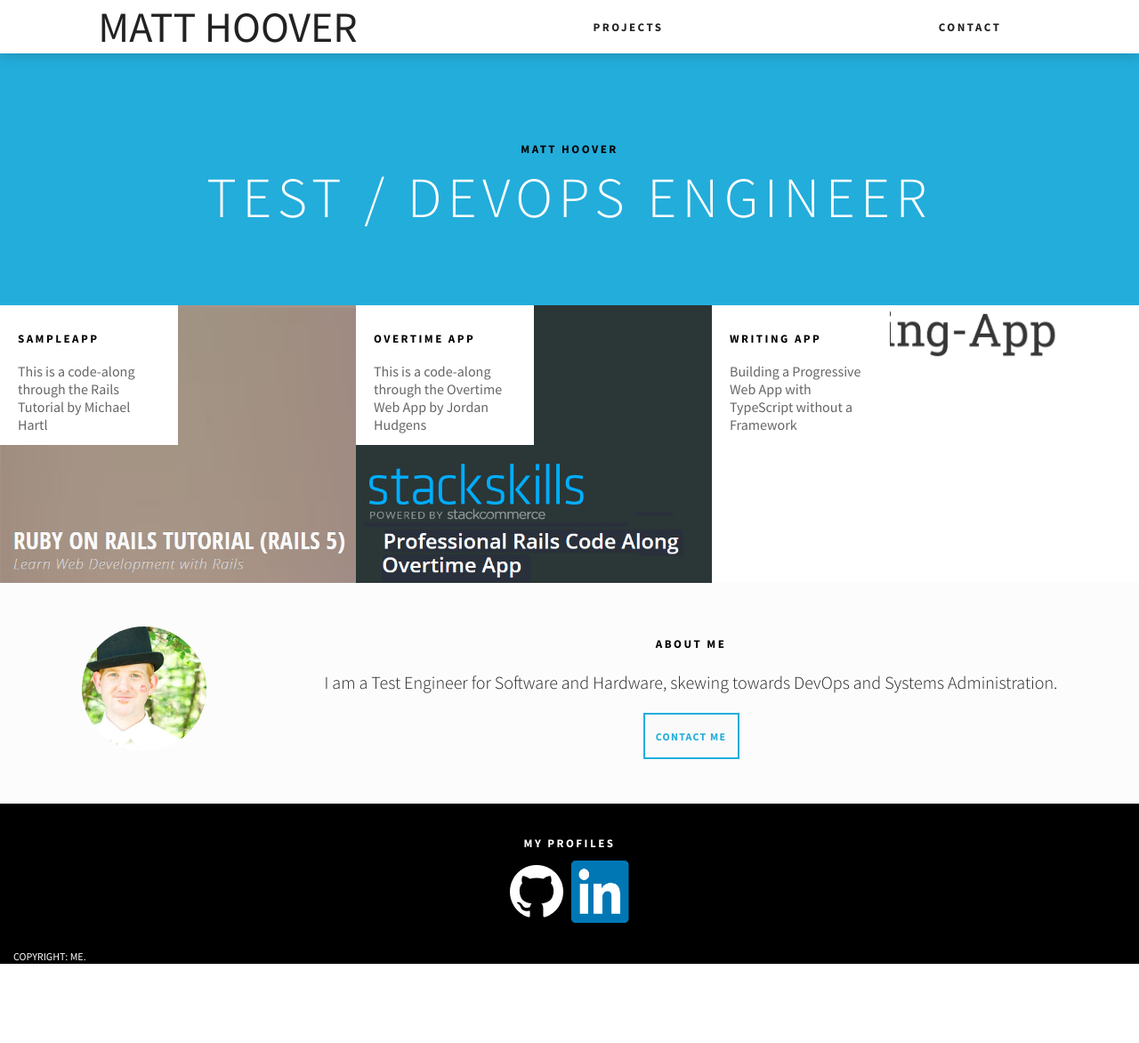
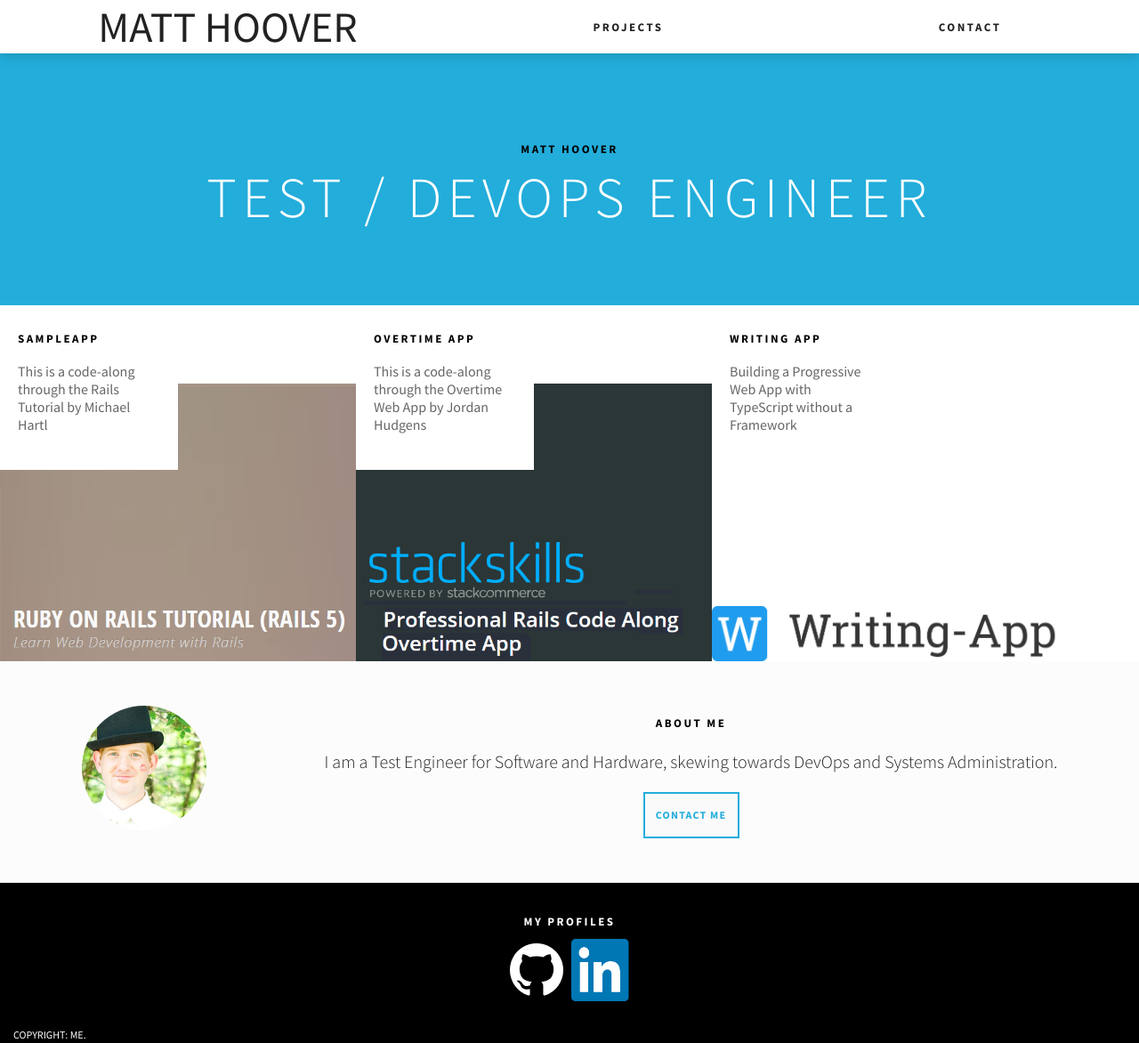
Before and after one commit to machuu/machuu.github.io, a Jekyll site: the page built from index.html, in a window 1280 px wide and 1172 px high. Shown: the whole window at 89% size. Built offline with Jekyll 4.4.1, drawn with Linux system fonts in a browser that asks for light colours.

Commit message:
Force tile images to the bottom

```diff
--- a/css/main.scss
+++ b/css/main.scss
@@ -54,3 +54,14 @@ ul {
     margin-right: 0;
     padding-left: 40px;
 }
+
+.tile {
+	height: 400px;
+	width:  400px;
+}
+
+.tile img {
+	z-index: -1;
+	position: absolute;
+	bottom: 0;
+}
```
